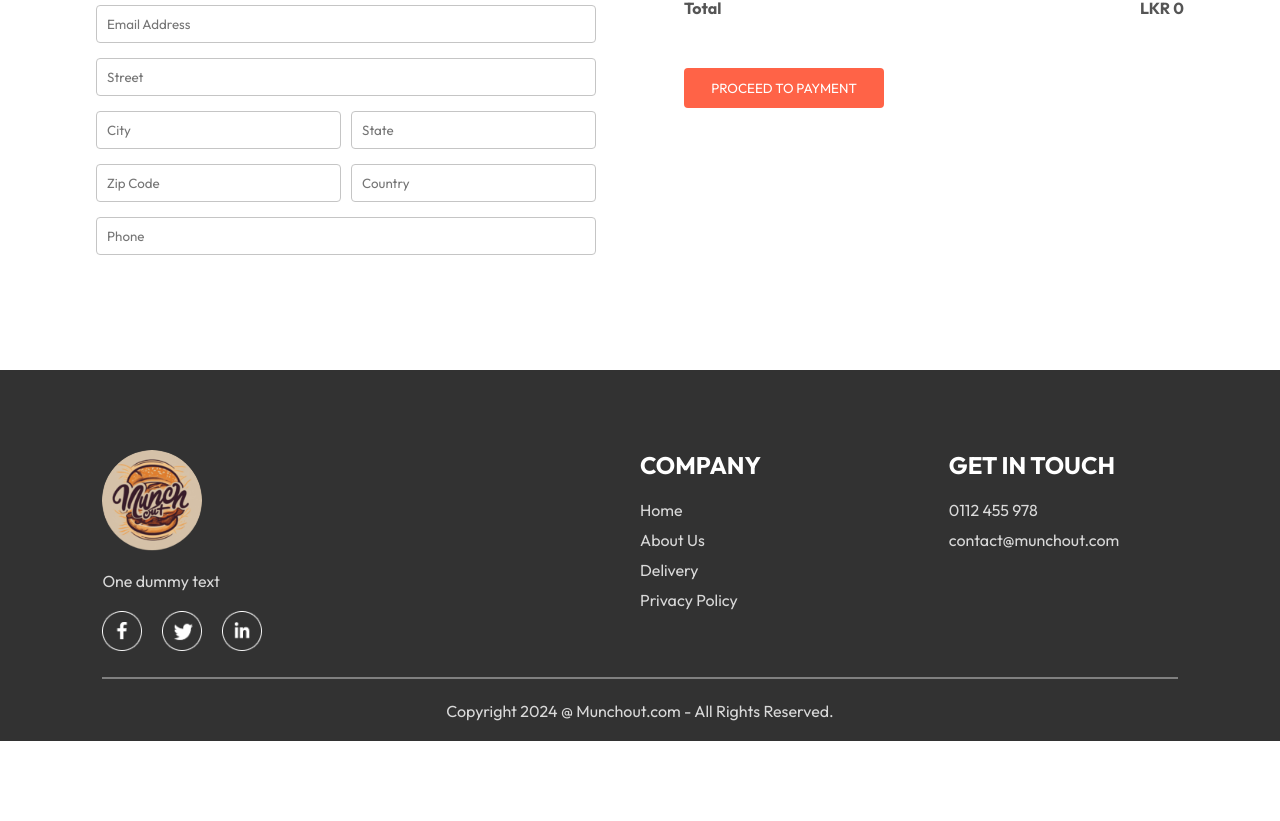
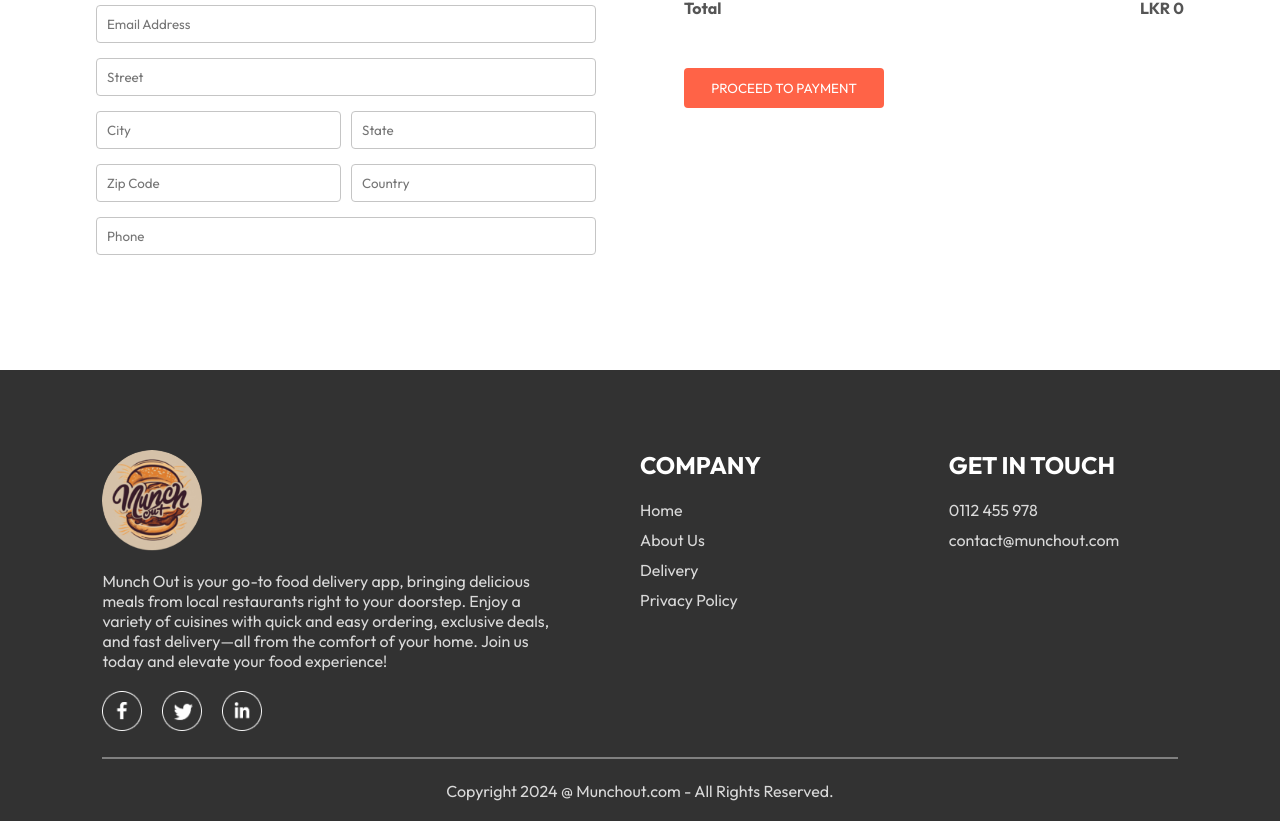
Before and after one commit to GeethakaSankalpa/Munch-Out, a React (Vite) app in the folder frontend/: page /order in a window 1280 px wide. Shown: the part 381-1202 px from the top of the page. Before the commit the page ends 1122 px from the top, so only its background shows below. Built offline with nearby package versions, Linux system fonts and the light colour scheme.

Commit message:
Updated footer app description text

```diff
--- a/frontend/src/components/Footer/Footer.jsx
+++ b/frontend/src/components/Footer/Footer.jsx
@@ -7,8 +7,10 @@ const Footer = () => {
         <div className='footer' id='footer'>
             <div className="footer-content">
                 <div className="footer-content-left">
-                <img className='footer-logo' src={assets.logo} alt=''/>
-                <p> One dummy text </p>
+                    <img className='footer-logo' src={assets.logo} alt='' />
+                    <p> Munch Out is your go-to food delivery app, bringing delicious meals from local restaurants right to your doorstep. Enjoy a variety of cuisines with quick and easy ordering, exclusive deals, and fast delivery—all from the comfort of your home. Join us today and elevate your food experience!
+
+                    </p>
 
                     <div className="footer-social-icons">
                         <img src={assets.facebook_icon} alt='' />
@@ -36,7 +38,7 @@ const Footer = () => {
                     </ul>
                 </div>
             </div>
-        <hr/>
+            <hr />
             <p className="footer-copyright">
                 Copyright 2024 @ Munchout.com - All Rights Reserved.
             </p>
```
Lines whose indentation alone changed are shown as unchanged.
